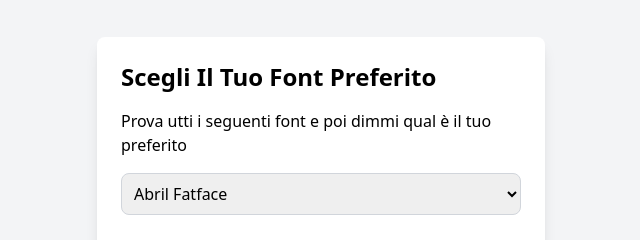
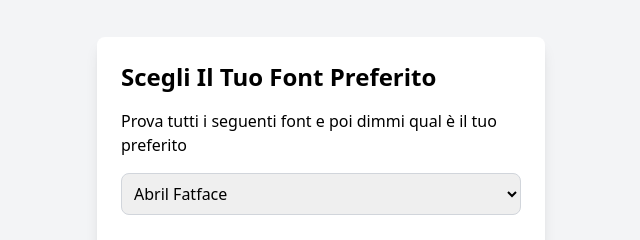
Before and after one commit to TommyTommy10/Font-Selector, a plain HTML site: page index.html in a window 1280 px wide. Shown: the part 254-494 px from the top of the page, 319-959 px from the left. Drawn offline with nearby package versions, Linux system fonts and the light colour scheme; a web font is replaced by a local one.

Commit message:
Update index.html

```diff
--- a/index.html
+++ b/index.html
@@ -61,7 +61,7 @@
 <body class="bg-gray-100 min-h-screen flex flex-col items-center justify-center p-4">
     <div class="bg-white p-6 rounded-lg shadow-lg w-full max-w-md">
         <h1 class="text-2xl font-bold mb-4">Scegli Il Tuo Font Preferito</h1>
-        <p class="mb-4">Prova utti i seguenti font e poi dimmi qual è il tuo preferito</p>
+        <p class="mb-4">Prova tutti i seguenti font e poi dimmi qual è il tuo preferito</p>
         <select id="fontSelector" class="w-full p-2 border border-gray-300 rounded-lg mb-4" onchange="changeFont()">
             <option value="Abril Fatface">Abril Fatface</option>
             <option value="Alex Brush">Alex Brush</option>
```
